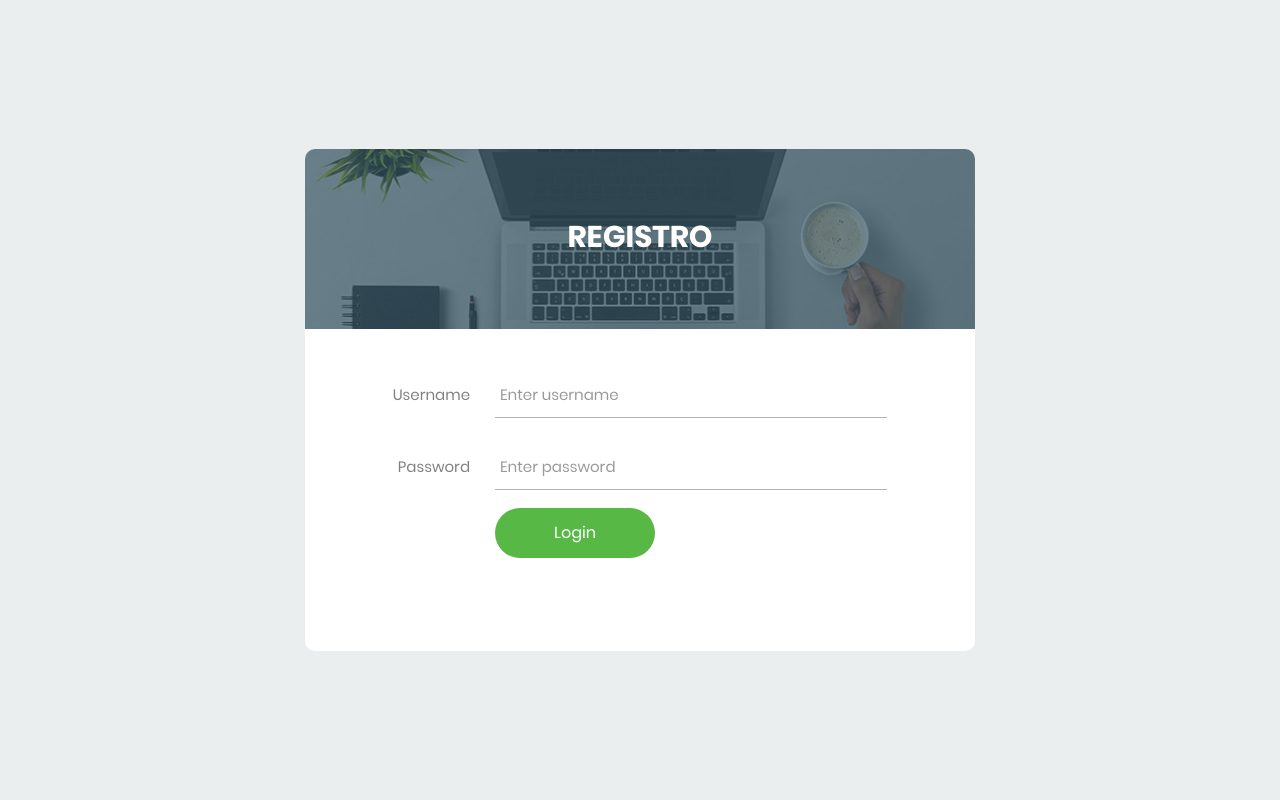
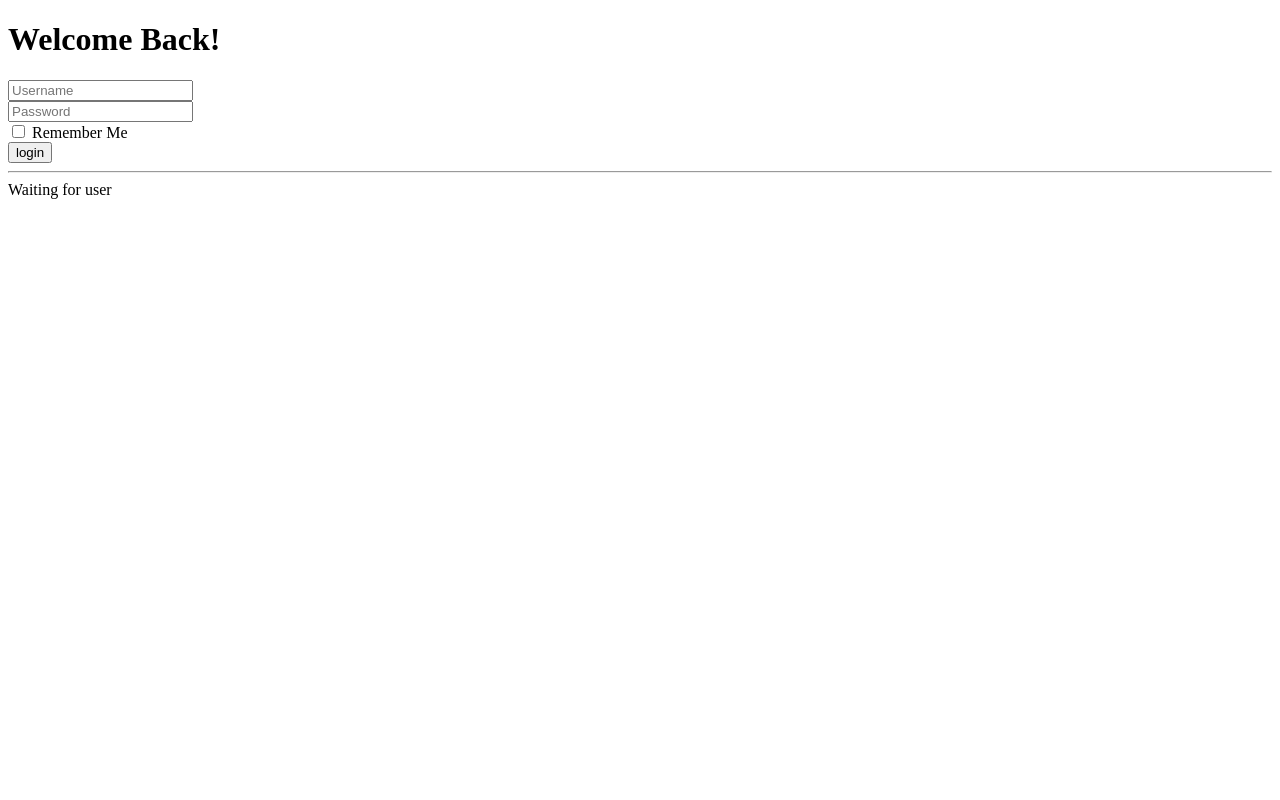
Before and after one commit to marlonmejia/PROYECTO_DBP, a Flask app: page /static/login.html in a window 1280 px wide. Run offline with Flask 2, Linux system fonts and the light colour scheme; some libraries are stand-ins or nearby versions.

Commit message:
Add files via upload

```diff
--- a/templates/login.html
+++ b/templates/login.html
@@ -1,86 +1,80 @@
 <!DOCTYPE html>
 <html lang="en">
+
 <head>
-	<title>Login</title>
-	<meta charset="UTF-8">
-	<meta name="viewport" content="width=device-width, initial-scale=1">
-<!--===============================================================================================-->
-	<link rel="icon" type="image/png" href="../static/images/icons/favicon.ico"/>
-<!--===============================================================================================-->
-	<link rel="stylesheet" type="text/css" href="../static/vendor/bootstrap/css/bootstrap.min.css">
-<!--===============================================================================================-->
-	<link rel="stylesheet" type="text/css" href="../static/fonts/font-awesome-4.7.0/css/font-awesome.min.css">
-<!--===============================================================================================-->
-	<link rel="stylesheet" type="text/css" href="../static/fonts/Linearicons-Free-v1.0.0/icon-font.min.css">
-<!--===============================================================================================-->
-	<link rel="stylesheet" type="text/css" href="../static/vendor/animate/animate.css">
-<!--===============================================================================================-->
-	<link rel="stylesheet" type="text/css" href="../static/vendor/css-hamburgers/hamburgers.min.css">
-<!--===============================================================================================-->
-	<link rel="stylesheet" type="text/css" href="../static/vendor/animsition/css/animsition.min.css">
-<!--===============================================================================================-->
-	<link rel="stylesheet" type="text/css" href="../static/vendor/select2/select2.min.css">
-<!--===============================================================================================-->
-	<link rel="stylesheet" type="text/css" href="../static/vendor/daterangepicker/daterangepicker.css">
-<!--===============================================================================================-->
-	<link rel="stylesheet" type="text/css" href="../static/css/util.css">
-	<link rel="stylesheet" type="text/css" href="../static/css/main.css">
-<!--===============================================================================================-->
-	<script src="https://ajax.googleapis.com/ajax/libs/jquery/3.1.0/jquery.min.js"></script>
-  	<script src="login.js"></script>
+
+  <meta charset="utf-8">
+  <meta http-equiv="X-UA-Compatible" content="IE=edge">
+  <meta name="viewport" content="width=device-width, initial-scale=1, shrink-to-fit=no">
+  <meta name="description" content="">
+  <meta name="author" content="">
+
+  <title>Chat Login</title>
+
+  <!-- Custom fonts for this template-->
+  <link href="vendor/fontawesome-free/css/all.min.css" rel="stylesheet" type="text/css">
+  <link href="https://fonts.googleapis.com/css?family=Nunito:200,200i,300,300i,400,400i,600,600i,700,700i,800,800i,900,900i" rel="stylesheet">
+
+  <!-- Custom styles for this template-->
+  <link href="css/sb-admin-2.min.css" rel="stylesheet">
+
+  <script src="https://ajax.googleapis.com/ajax/libs/jquery/3.1.0/jquery.min.js"></script>
+  <script src="login.js"></script>
+
 </head>
-<body>
 
-	<div class="limiter">
-		<div class="container-login100">
-			<div class="wrap-login100">
-				<div class="login100-form-title" style="background-image: url(../static/images/bg-01.jpg);">
-					<span class="login100-form-title-1">
-						Registro
-					</span>
-				</div>
+<body class="bg-gradient-primary">
 
-				<form class="login100-form validate-form">
-					<div class="wrap-input100 validate-input m-b-26" data-validate="Username is required">
-						<span class="label-input100">Username</span>
-						<input class="input100" type="text" id="username" name="username" placeholder="Enter username">
-						<span class="focus-input100"></span>
-					</div>
+  <div class="container">
 
-					<div class="wrap-input100 validate-input m-b-18" data-validate = "Password is required">
-						<span class="label-input100">Password</span>
-						<input class="input100" type="password" name="pass" id="password" placeholder="Enter password">
-						<span class="focus-input100"></span>
-					</div>
+    <!-- Outer Row -->
+    <div class="row justify-content-center">
 
+      <div class="col-xl-6 col-lg-12 col-md-9">
 
+        <div class="card o-hidden border-0 shadow-lg my-5">
+          <div class="card-body p-0">
+            <!-- Nested Row within Card Body -->
+            <div class="row">
+              <div class="col-lg-12">
+                <div class="p-5">
+                  <div class="text-center">
+                    <h1 class="h4 text-gray-900 mb-4">Welcome Back!</h1>
+                  </div>
+                  <table>
+                    <div class="form-group">
+                      <input type="text" name="username" id="username" class="form-control form-control-user" placeholder="Username">
+                    </div>
+                    <div class="form-group">
+                      <input type="password" name="password" id="password" class="form-control form-control-user" placeholder="Password">
+                    </div>
+                    <div class="form-group">
+                      <div class="custom-control custom-checkbox small">
+                        <input type="checkbox" class="custom-control-input" id="customCheck">
+                        <label class="custom-control-label" for="customCheck">Remember Me</label>
+                      </div>
+                    </div>
+                    <input type="button"  class="btn btn-primary btn-user btn-block" value="login" onclick="getData()"/>
+                    <hr>
+                  </table>
+                </div>
+              </div>
+                <div id="carga" class="col-lg-12 text-center" hidden = true>
+                    <img src="/static/images/loading_icon.gif">
+                </div>
+                <div class="col-lg-12 text-center">
+                    <label id="action">Waiting for user</label>
+                </div>
+            </div>
+          </div>
+        </div>
 
-					<div class="container-login100-form-btn">
-						<button class="login100-form-btn" onclick="getData()">
-							Login
-						</button>
-					</div>
-				</form>
-			</div>
-		</div>
-	</div>
+      </div>
 
-<!--===============================================================================================-->
-	<script src="../static/vendor/jquery/jquery.min.js"></script>
-<!--===============================================================================================-->
-	<script src="../static/vendor/animsition/js/animsition.min.js"></script>
-<!--===============================================================================================-->
-	<script src="../static/vendor/bootstrap/js/popper.js"></script>
-	<script src="../static/vendor/bootstrap/js/bootstrap.min.js"></script>
-<!--===============================================================================================-->
-	<script src="../static/vendor/select2/select2.min.js"></script>
-<!--===============================================================================================-->
-	<script src="../static/vendor/daterangepicker/moment.min.js"></script>
-	<script src="../static/vendor/daterangepicker/daterangepicker.js"></script>
-<!--===============================================================================================-->
-	<script src="../static/vendor/countdowntime/countdowntime.js"></script>
-<!--===============================================================================================-->
-	<script src="../static/js/main.js"></script>
+    </div>
+
+  </div>
 
 </body>
+
 </html>
```
Also changed, not shown: templates/login.js (+7 -2 lines).
